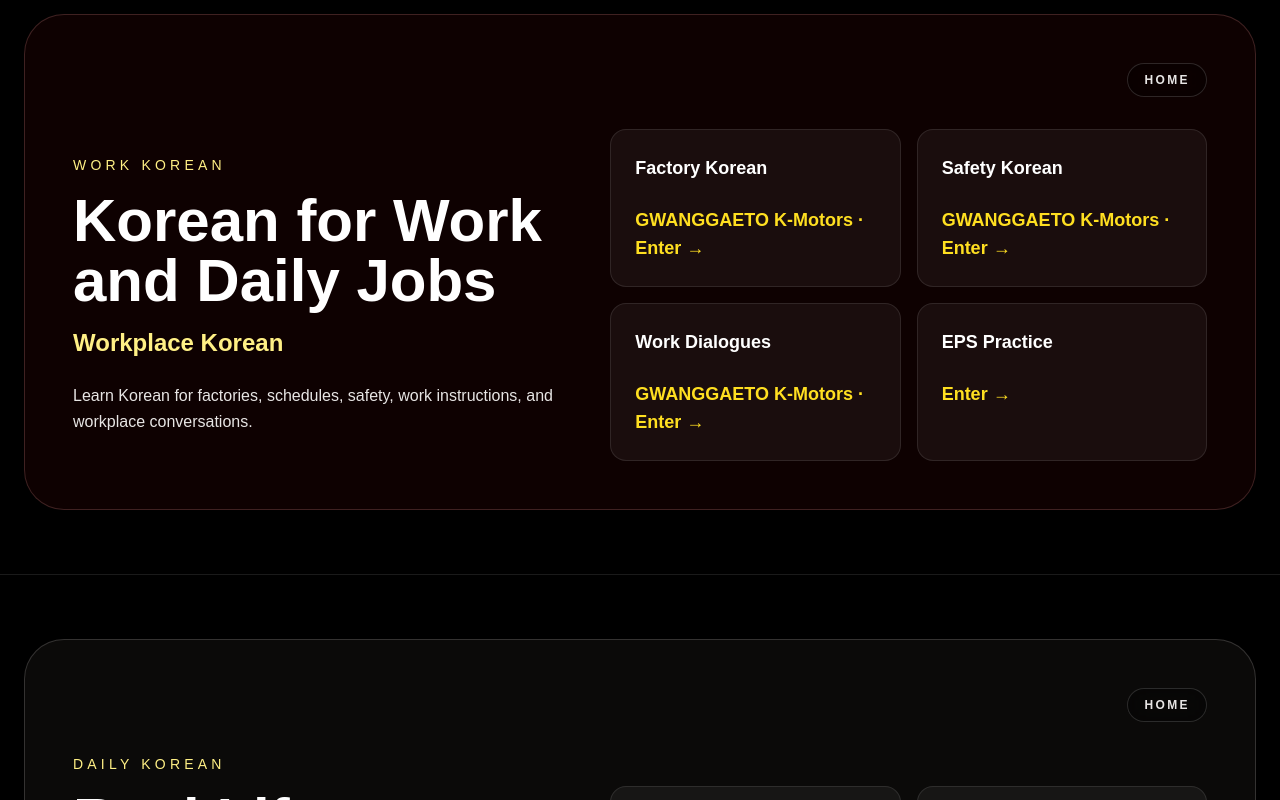
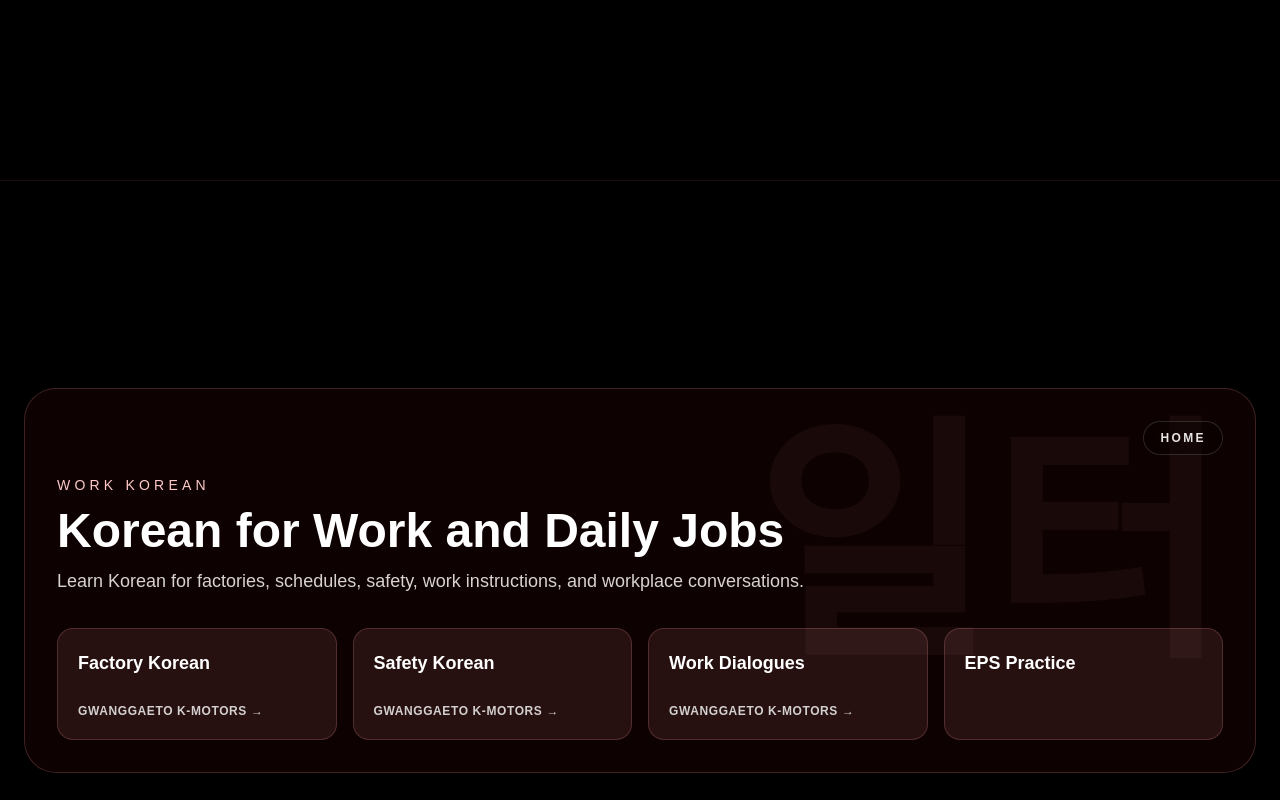
Before and after one commit to mtvs283/gwanggaeto-home, a Next.js app: page / in a window 1280 px wide. Shown: the part 3020-3820 px from the top of the page. Built offline with nearby package versions, Linux system fonts and the light colour scheme.

Commit message:
Unify all sections (#study, #work, #daily, #travel, #plaza, #teachers) to match #hangeul full-screen card size and layout

```diff
--- a/app/page.tsx
+++ b/app/page.tsx
@@ -95,7 +95,12 @@ export default function GwanggaetoCinematicLobbyHomepage() {
       koTitleKey: "studyAbroadKorean",
       koDescKey: "schoolKoreanDesc",
       buttonKeys: ["studyCampusLife", "schoolNotices", "presentationKorean", "studyGuides"],
-      color: "border-blue-300/20 bg-blue-950/20",
+      watermark: "유학",
+      watermarkClass: "text-blue-300/5",
+      borderTop: "border-blue-300/10",
+      eyebrowClass: "text-blue-200",
+      cardClass: "border-blue-300/20 bg-blue-950/20",
+      btnClass: "border-blue-300/20 bg-blue-300/10 hover:bg-blue-300 hover:text-black",
     },
     {
       id: "work",
@@ -104,7 +109,12 @@ export default function GwanggaetoCinematicLobbyHomepage() {
       koTitleKey: "workKorean",
       koDescKey: "workKoreanDesc",
       buttonKeys: ["factoryKorean", "safetyKorean", "workDialogues", "epsPractice"],
-      color: "border-red-300/20 bg-red-950/20",
+      watermark: "일터",
+      watermarkClass: "text-red-300/5",
+      borderTop: "border-red-300/10",
+      eyebrowClass: "text-red-200",
+      cardClass: "border-red-300/20 bg-red-950/20",
+      btnClass: "border-red-300/20 bg-red-300/10 hover:bg-red-300 hover:text-black",
     },
     {
       id: "daily",
@@ -113,7 +123,12 @@ export default function GwanggaetoCinematicLobbyHomepage() {
       koTitleKey: "dailyKorean",
       koDescKey: "dailyKoreanDesc",
       buttonKeys: ["conversationPractice", "rolePlay", "listeningPractice", "wordCards"],
-      color: "border-stone-300/20 bg-stone-900/40",
+      watermark: "생활",
+      watermarkClass: "text-stone-300/5",
+      borderTop: "border-stone-300/10",
+      eyebrowClass: "text-stone-300",
+      cardClass: "border-stone-300/20 bg-stone-900/40",
+      btnClass: "border-stone-300/20 bg-white/5 hover:bg-stone-200 hover:text-black",
     },
     {
       id: "travel",
@@ -122,7 +137,12 @@ export default function GwanggaetoCinematicLobbyHomepage() {
       koTitleKey: "travelKorean",
       koDescKey: "travelKoreanDesc",
       buttonKeys: ["taxiKorean", "restaurantKorean", "shoppingKorean", "transportationKorean"],
-      color: "border-emerald-300/20 bg-emerald-950/20",
+      watermark: "여행",
+      watermarkClass: "text-emerald-300/5",
+      borderTop: "border-emerald-300/10",
+      eyebrowClass: "text-emerald-200",
+      cardClass: "border-emerald-300/20 bg-emerald-950/20",
+      btnClass: "border-emerald-300/20 bg-emerald-300/10 hover:bg-emerald-300 hover:text-black",
     },
   ]
 
@@ -281,7 +301,7 @@ export default function GwanggaetoCinematicLobbyHomepage() {
 
       {/* Hangeul Section */}
       <section id="hangeul" className="relative z-10 min-h-screen border-t border-yellow-300/10 bg-black px-6 py-12 flex items-center scroll-mt-0">
-        <div className="relative max-w-7xl mx-auto rounded-[2rem] border border-yellow-300/20 bg-black/60 backdrop-blur-xl p-6 md:p-8 overflow-hidden">
+        <div className="relative w-full max-w-7xl mx-auto rounded-[2rem] border border-yellow-300/20 bg-black/60 backdrop-blur-xl p-6 md:p-8 overflow-hidden">
           <div className="relative z-20 mb-5 flex justify-end">
             <HomeLink />
           </div>
@@ -313,31 +333,35 @@ export default function GwanggaetoCinematicLobbyHomepage() {
         </div>
       </section>
 
-      {/* Main Learning Sections */}
+      {/* Main Learning Sections — 1번 한글 섹션과 동일한 풀스크린 중앙 카드 규격 */}
       {learningSections.map((section) => (
-        <section key={section.id} id={section.id} className="relative z-10 border-t border-white/10 bg-black px-6 py-16 scroll-mt-10">
-          <div className={`max-w-7xl mx-auto rounded-[2.5rem] border ${section.color} backdrop-blur-xl p-8 md:p-12`}>
-            <div className="mb-8 flex justify-end">
+        <section
+          key={section.id}
+          id={section.id}
+          className={`relative z-10 min-h-screen border-t ${section.borderTop} bg-black px-6 py-12 flex items-center scroll-mt-0`}
+        >
+          <div className={`relative w-full max-w-7xl mx-auto rounded-[2rem] border ${section.cardClass} backdrop-blur-xl p-6 md:p-8 overflow-hidden`}>
+            <div className="relative z-20 mb-5 flex justify-end">
               <HomeLink />
             </div>
 
-            <div className="grid lg:grid-cols-[1fr_1.2fr] gap-10 items-center">
-              <div>
-                <div className="text-yellow-200 text-sm tracking-[0.3em] uppercase mb-4">
+            <div className={`absolute right-8 top-8 text-[10rem] md:text-[16rem] font-black ${section.watermarkClass} leading-none pointer-events-none`}>
+              {section.watermark}
+            </div>
+
+            <div className="relative z-10 max-w-3xl">
+              <div className={`${section.eyebrowClass} text-sm tracking-[0.3em] uppercase mb-3`}>
                 {thh(section.eyebrowKey)}
               </div>
-                <h2 className="text-4xl md:text-6xl font-black mb-4">
+              <h2 className="text-4xl md:text-5xl font-black mb-3">
                 {thh(section.titleKey)}
               </h2>
-                <div className="text-2xl text-yellow-200 font-bold mb-6">
-                  {th(section.koTitleKey)}
-                </div>
-                <p className="text-stone-200 leading-relaxed">
+              <p className="text-stone-300 text-base md:text-lg leading-relaxed">
                 {th(section.koDescKey)}
               </p>
             </div>
 
-              <div className="grid sm:grid-cols-2 gap-4">
+            <div className="relative z-10 grid sm:grid-cols-2 lg:grid-cols-4 gap-4 mt-8">
               {section.buttonKeys.map((buttonKey) => {
                 const externalLinks: Record<string, string> = {
                   factoryKorean: "https://mtvs283.github.io/onmaeum-kmotors/",
@@ -352,24 +376,25 @@ export default function GwanggaetoCinematicLobbyHomepage() {
                     href={targetHref}
                     target={isExternal ? "_blank" : undefined}
                     rel={isExternal ? "noopener noreferrer" : undefined}
-                      className="rounded-2xl border border-white/10 bg-white/5 hover:bg-white/10 hover:border-yellow-300/40 transition duration-300 p-6 text-lg font-bold"
+                    className={`rounded-2xl border ${section.btnClass} transition duration-300 p-5 min-h-28 flex flex-col justify-between`}
                   >
-                      {th(buttonKey)}
-                      <span className="block mt-6 text-yellow-300">
-                        {isExternal ? "GWANGGAETO K-Motors · " : ""}{th("enter")} →
+                    <span className="text-lg font-bold">{th(buttonKey)}</span>
+                    {isExternal && (
+                      <span className="mt-3 text-xs font-bold tracking-wider uppercase opacity-80">
+                        GWANGGAETO K-Motors →
                       </span>
+                    )}
                   </a>
                 )
               })}
-              </div>
             </div>
           </div>
         </section>
       ))}
 
       {/* Learning Plaza Section */}
-      <section id="plaza" className="relative z-10 min-h-screen border-t border-purple-300/10 bg-black px-6 py-12 flex items-center scroll-mt-10">
-        <div className="relative max-w-7xl mx-auto rounded-[2rem] border border-purple-300/20 bg-purple-950/20 backdrop-blur-xl p-6 md:p-8 overflow-hidden">
+      <section id="plaza" className="relative z-10 min-h-screen border-t border-purple-300/10 bg-black px-6 py-12 flex items-center scroll-mt-0">
+        <div className="relative w-full max-w-7xl mx-auto rounded-[2rem] border border-purple-300/20 bg-purple-950/20 backdrop-blur-xl p-6 md:p-8 overflow-hidden">
           <div className="relative z-20 mb-5 flex justify-end">
             <HomeLink />
           </div>
@@ -379,16 +404,13 @@ export default function GwanggaetoCinematicLobbyHomepage() {
           </div>
 
           <div className="relative z-10 max-w-4xl">
-            <div className="text-purple-200 text-sm tracking-[0.3em] uppercase mb-4">
+            <div className="text-purple-200 text-sm tracking-[0.3em] uppercase mb-3">
               {thh("learningPlaza")}
             </div>
-            <h2 className="text-4xl md:text-5xl font-black mb-4">
+            <h2 className="text-4xl md:text-5xl font-black mb-3">
               {thh("plazaTitle")}
             </h2>
-            <p className="text-xl text-stone-200 leading-relaxed mb-4">
-              {th("plazaItems")}
-            </p>
-            <p className="text-stone-300 leading-relaxed">
+            <p className="text-stone-300 text-base md:text-lg leading-relaxed">
               {th("plazaDesc")}
             </p>
           </div>
@@ -400,7 +422,7 @@ export default function GwanggaetoCinematicLobbyHomepage() {
                 href={item.href}
                 className="rounded-2xl border border-purple-300/20 bg-white/5 hover:bg-purple-300 hover:text-black transition duration-300 p-5 min-h-28 flex flex-col justify-between"
               >
-                <span className="text-xl font-bold">{th(item.koKey)}</span>
+                <span className="text-lg font-bold">{th(item.koKey)}</span>
               </a>
             ))}
           </div>
@@ -408,39 +430,41 @@ export default function GwanggaetoCinematicLobbyHomepage() {
       </section>
 
       {/* Teachers & Institutions Section */}
-      <section id="teachers" className="relative z-10 border-t border-white/10 bg-black px-6 pt-10 pb-32 scroll-mt-10">
-        <div className="max-w-7xl mx-auto rounded-[2.5rem] border border-white/10 bg-black/60 backdrop-blur-xl p-8 md:p-12">
-          <div className="mb-8 flex justify-end">
+      <section id="teachers" className="relative z-10 min-h-screen border-t border-yellow-300/10 bg-black px-6 py-12 flex items-center scroll-mt-0">
+        <div className="relative w-full max-w-7xl mx-auto rounded-[2rem] border border-yellow-300/20 bg-black/60 backdrop-blur-xl p-6 md:p-8 overflow-hidden">
+          <div className="relative z-20 mb-5 flex justify-end">
             <HomeLink />
           </div>
 
-          <div className="grid lg:grid-cols-[1.1fr_0.9fr] gap-10 items-center">
-            <div>
-              <div className="text-yellow-200 text-sm tracking-[0.3em] uppercase mb-4">
+          <div className="absolute right-8 top-8 text-[8rem] md:text-[13rem] font-black text-yellow-300/5 leading-none pointer-events-none">
+            KLEAI
+          </div>
+
+          <div className="relative z-10 max-w-3xl">
+            <div className="text-yellow-200 text-sm tracking-[0.3em] uppercase mb-3">
               {thh("teachersEyebrow")}
             </div>
-              <h2 className="text-4xl md:text-6xl font-black mb-6">
+            <h2 className="text-4xl md:text-5xl font-black mb-3">
               {thh("teachersTitle")}
             </h2>
-              <p className="text-xl text-stone-200 leading-relaxed mb-4">
-                {th("aiInstituteSection")}
-              </p>
-              <p className="text-stone-300 leading-relaxed">
+            <p className="text-stone-300 text-base md:text-lg leading-relaxed">
               {th("aiInstituteDesc")}
             </p>
           </div>
 
-            <div className="grid gap-4">
-              <a href="/teachers" className="rounded-2xl border border-white/10 bg-white/5 hover:bg-white/10 transition duration-300 p-6 font-bold">
-                {th("teacherPortal")} →
+          <div className="relative z-10 grid sm:grid-cols-3 gap-4 mt-8">
+            <a href="/teachers" className="rounded-2xl border border-yellow-300/20 bg-yellow-300/10 hover:bg-yellow-300 hover:text-black transition duration-300 p-5 min-h-28 flex flex-col justify-between">
+              <span className="text-lg font-bold">{th("teacherPortal")}</span>
+              <span className="mt-3 text-xs font-bold uppercase opacity-80">Enter →</span>
             </a>
-              <a href="/institutions" className="rounded-2xl border border-white/10 bg-white/5 hover:bg-white/10 transition duration-300 p-6 font-bold">
-                {th("institutionPartnership")} →
+            <a href="/institutions" className="rounded-2xl border border-yellow-300/20 bg-yellow-300/10 hover:bg-yellow-300 hover:text-black transition duration-300 p-5 min-h-28 flex flex-col justify-between">
+              <span className="text-lg font-bold">{th("institutionPartnership")}</span>
+              <span className="mt-3 text-xs font-bold uppercase opacity-80">Enter →</span>
             </a>
-              <a href="/license" className="rounded-2xl border border-white/10 bg-white/5 hover:bg-white/10 transition duration-300 p-6 font-bold">
-                {th("licenseInquiry")} →
+            <a href="/license" className="rounded-2xl border border-yellow-300/20 bg-yellow-300/10 hover:bg-yellow-300 hover:text-black transition duration-300 p-5 min-h-28 flex flex-col justify-between">
+              <span className="text-lg font-bold">{th("licenseInquiry")}</span>
+              <span className="mt-3 text-xs font-bold uppercase opacity-80">Enter →</span>
             </a>
-            </div>
           </div>
         </div>
       </section>
```
Lines whose indentation alone changed are shown as unchanged.
